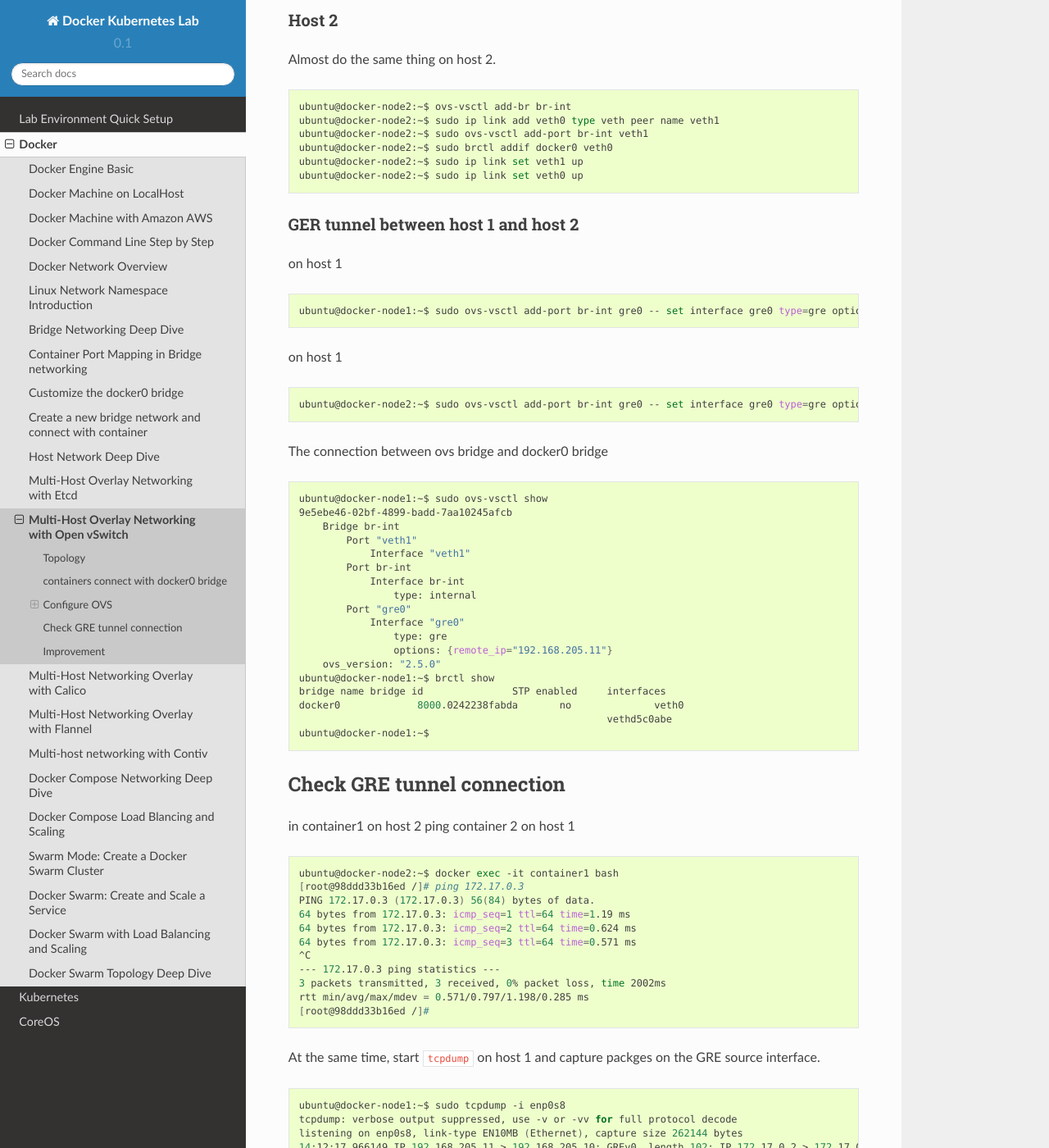
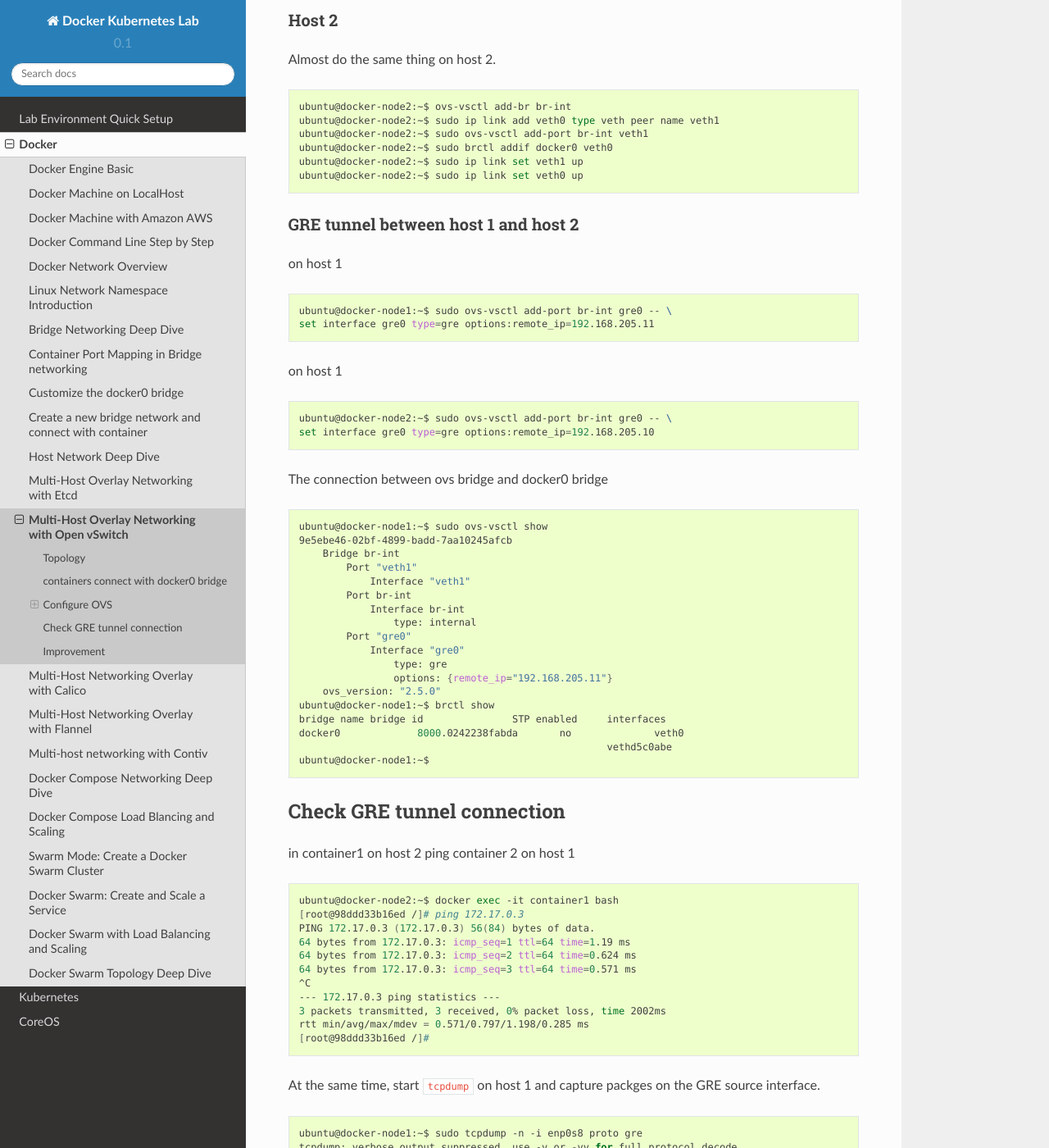
Before and after one commit to xiaopeng163/docker-k8s-lab, a Sphinx documentation site: the page built from docs/source/docker/docker-ovs.rst, in a window 1280 px wide and 1400 px high, scrolled down 2891 px. Shown: the whole window at 82% size. Built offline with Sphinx 7.4.7 and the Read the Docs theme 2.0.0, drawn with Linux system fonts in a browser that asks for light colours.

Commit message:
fixes for better readability (#7)
* typo fix

* split lines for readability

* tcpdump command line changed to show only gre traffic

* fixes for better readability

```diff
--- a/docs/source/docker/docker-ovs.rst
+++ b/docs/source/docker/docker-ovs.rst
@@ -139,20 +139,22 @@ Almost do the same thing on host 2.
     ubuntu@docker-node2:~$ sudo ip link set veth1 up
     ubuntu@docker-node2:~$ sudo ip link set veth0 up
 
-GER tunnel between host 1 and host 2
+GRE tunnel between host 1 and host 2
 ~~~~~~~~~~~~~~~~~~~~~~~~~~~~~~~~~~~~~
 
 on host 1
 
 .. code-block:: bash
 
-    ubuntu@docker-node1:~$ sudo ovs-vsctl add-port br-int gre0 -- set interface gre0 type=gre options:remote_ip=192.168.205.11
+    ubuntu@docker-node1:~$ sudo ovs-vsctl add-port br-int gre0 -- \
+    set interface gre0 type=gre options:remote_ip=192.168.205.11
 
 on host 1
 
 .. code-block:: bash
 
-    ubuntu@docker-node2:~$ sudo ovs-vsctl add-port br-int gre0 -- set interface gre0 type=gre options:remote_ip=192.168.205.10
+    ubuntu@docker-node2:~$ sudo ovs-vsctl add-port br-int gre0 -- \
+    set interface gre0 type=gre options:remote_ip=192.168.205.10
 
 The connection between ovs bridge and docker0 bridge
 
@@ -201,7 +203,7 @@ At the same time, start ``tcpdump`` on host 1 and capture packges on the GRE sou
 
 .. code-block:: bash
 
-    ubuntu@docker-node1:~$ sudo tcpdump -i enp0s8
+    ubuntu@docker-node1:~$ sudo tcpdump -n -i enp0s8 proto gre
     tcpdump: verbose output suppressed, use -v or -vv for full protocol decode
     listening on enp0s8, link-type EN10MB (Ethernet), capture size 262144 bytes
     14:12:17.966149 IP 192.168.205.11 > 192.168.205.10: GREv0, length 102: IP 172.17.0.2 > 172.17.0.3: ICMP echo request, id 23, seq 1, length 64
```
Also changed, not shown: docs/source/docker/docker-flannel.rst (+46 -16 lines).
